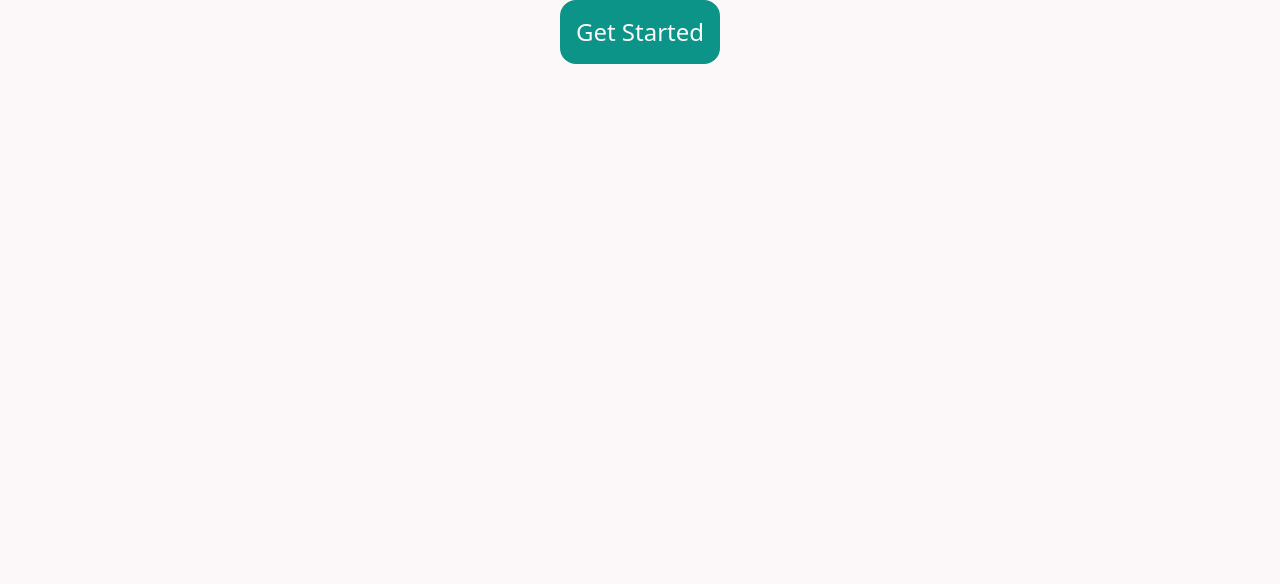
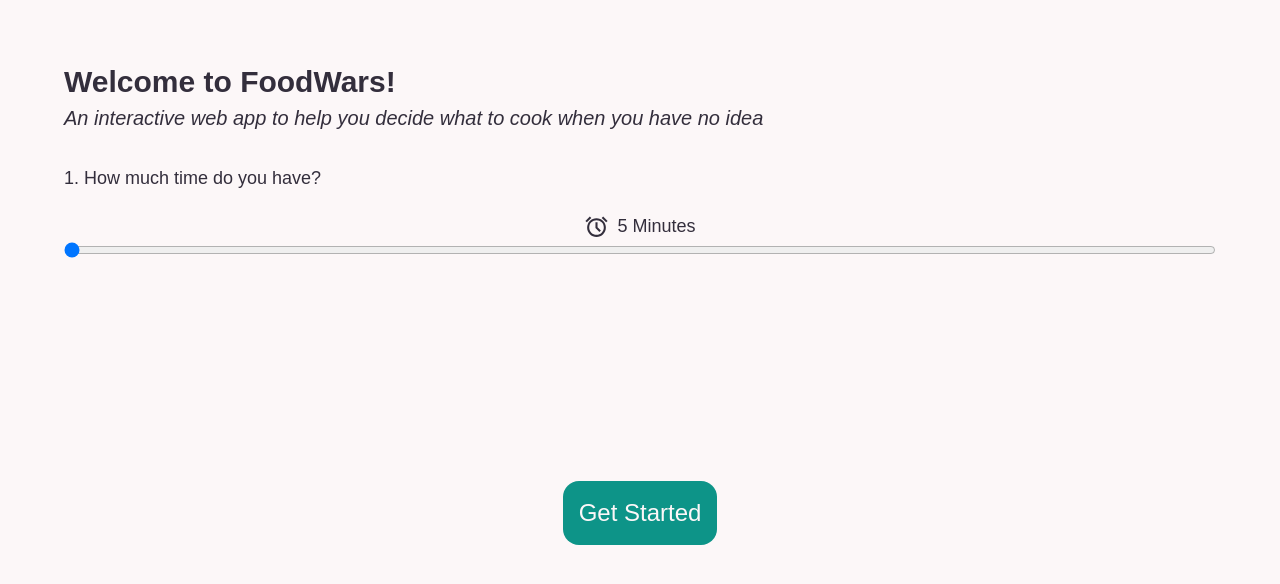
Before and after one commit to mibriggs/food-wars, a SvelteKit app: page / in a window 1280 px wide. Shown: the top 584 px of the page. Built offline with nearby package versions, Linux system fonts and the light colour scheme; a web font is replaced by a local one.

Commit message:
started working on form

```diff
--- a/src/routes/+page.svelte
+++ b/src/routes/+page.svelte
@@ -1,8 +1,101 @@
-<div class="flex h-full items-center justify-center">
-	<a href="/fight" class="w-fit rounded-2xl bg-teal-600 p-4 text-2xl text-snow">Get Started</a>
+<script lang="ts">
+	import { onMount } from 'svelte';
+    import alarm from '../lib/assets/alarm.svg'
+
+	const TIMEOUT_LENGTH: number = 60;
+	const typewriterMessage: string = 'Welcome to FoodWars!';
+	let typedSoFar: string = '';
+	let index: number = 0;
+	let timeInMinutes: number = 5;
+
+	const setTypewriterMessage = () => {
+		if (index < typewriterMessage.length) {
+			typedSoFar += typewriterMessage.charAt(index);
+			index++;
+			setTimeout(setTypewriterMessage, TIMEOUT_LENGTH);
+		}
+	};
+
+	const cleanUpTypewriter = () => {
+		typedSoFar = '';
+		index = 0;
+	};
+
+	onMount(() => {
+		setTypewriterMessage();
+		return cleanUpTypewriter;
+	});
+
+    const getHours = () => {
+        const MINUTES_IN_HOUR = 60;
+        const hours = Math.trunc(timeInMinutes / MINUTES_IN_HOUR);
+        const minutes = timeInMinutes % MINUTES_IN_HOUR;
+
+        if (timeInMinutes === 60) {
+            return '1 Hour';
+        }
+        else if (timeInMinutes % MINUTES_IN_HOUR == 0) {
+            return `${hours} Hours`;
+        }
+        return `${hours} ${hours === 1? 'Hour' : 'Hours'}, ${minutes} minutes`;
+    };
+
+	$: timeLabel = timeInMinutes < 60 ? `${timeInMinutes} Minutes` : getHours();
+</script>
+
+<div class="flex h-screen flex-col gap-8 p-16 font-sawarabi text-raisin">
+	<div class="flex flex-col gap-1">
+		<h1 class="text-3xl font-bold">{typedSoFar}</h1>
+		<h2 class="text-xl italic">
+			An interactive web app to help you decide what to cook when you have no idea
+		</h2>
+	</div>
+
+	<div>
+        <div class="flex flex-col text-lg gap-5">
+            <div>1. How much time do you have?</div>
+            <div class="flex flex-col gap-0.5">
+                <label for="time" class="self-center">
+                    <div class="flex gap-2 justify-center items-center">
+                        <img src={alarm} alt="clock" />
+                        <div>{timeLabel}</div>
+                    </div>
+                </label>
+                <input
+                    type="range"
+                    min="5"
+                    max="480"
+                    step="5"
+                    id="time"
+                    name="time"
+                    bind:value={timeInMinutes}
+                />
+            </div>
+		</div>
+	</div>
+
+	<!-- <div>
+		<form>
+			<ol class="list-decimal">
+				<li>What type of meal are you trying to cook</li>
+				<li>Any specific cuisine?</li>
+				<li>What ingredients do you have?</li>
+				<li>Any allergies?</li>
+				<li>Caloric Value?</li>
+				<li>How much time do you have?</li>
+				<li>How many options do you want?</li>
+			</ol>
+		</form>
+	</div> -->
+
+	<div class="flex h-full items-center justify-center">
+		<a href="/fight" class="w-fit rounded-2xl bg-teal-600 p-4 text-2xl text-snow">Get Started</a>
+	</div>
 </div>
 
-<!-- * What should I cook for lunch?
+<!--
+    * IG they could just skip the form and if nothing suits them then we could have a modal pop-up and be like are you sure you wanna continue with nothing entered. Yes Surprise me/no im boring
+    * What should I cook for lunch?
     * So like we can either have no parameters
     * Or we can have parameters like:
         * Cuisine
@@ -17,4 +110,5 @@
     * With pictures (1 photo or multiple, carousel style)
     * Ingredients
     * Link to recipe?
-    * Link to TikTok videos for recipe? -->
+    * Link to TikTok videos for recipe?
+-->
```
Also changed, not shown: src/lib/assets/alarm.svg (added), src/routes/fight/+page.svelte (line endings or trailing spaces).
